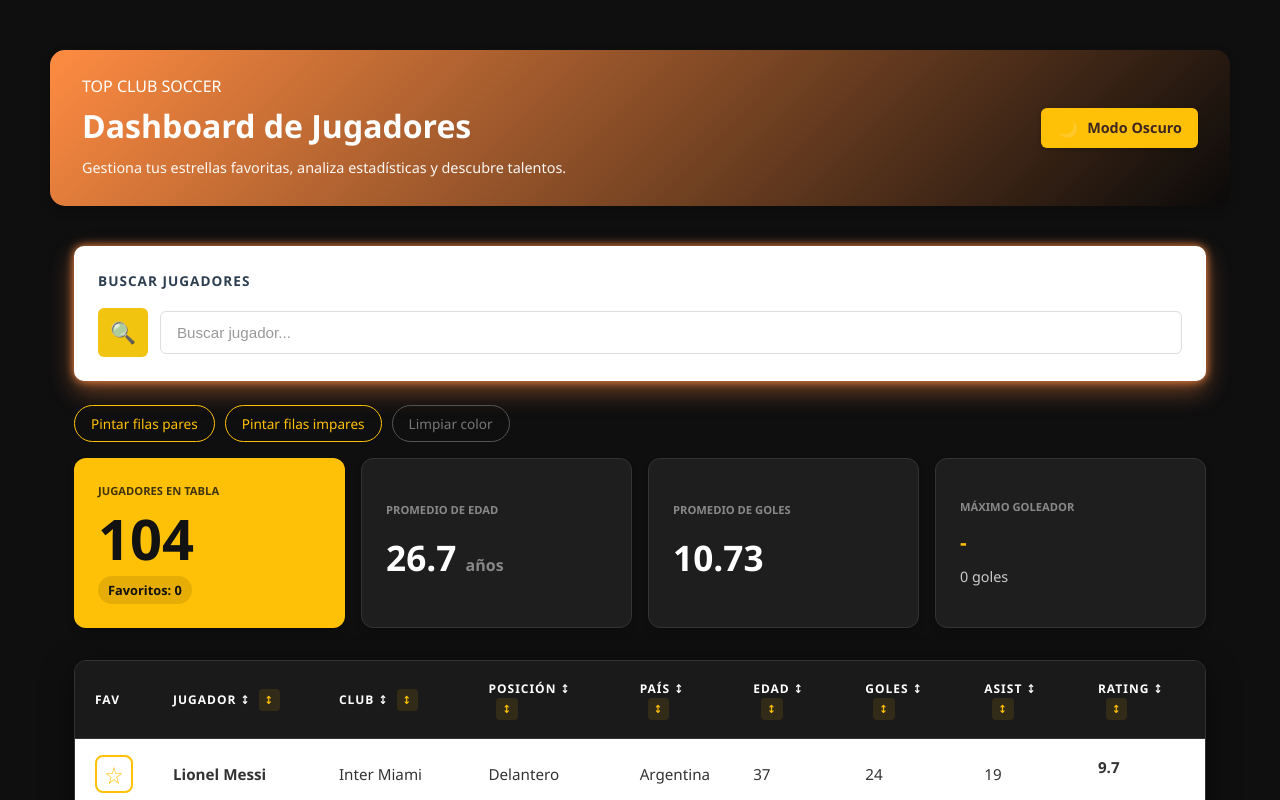
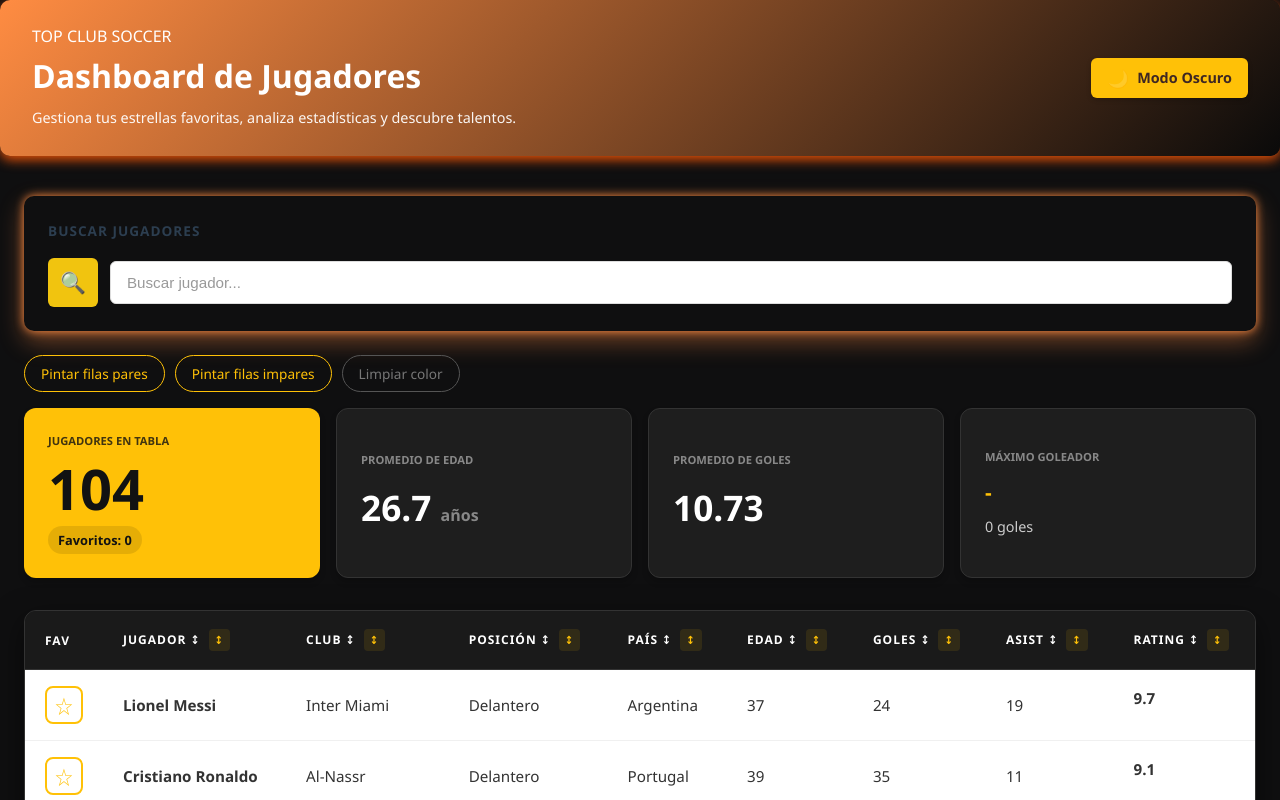
Before and after one commit to JuanEstebanCuellar/FUTBOL-TrabajoFinalProgramacion4, a React (Vite) app: page / in a window 1280 px wide. Shown: the top 800 px of the page. Built offline with nearby package versions, Linux system fonts and the light colour scheme.

Commit message:
DarkFinish

```diff
--- a/src/App.css
+++ b/src/App.css
@@ -15,11 +15,12 @@
 
 /* HEADER GLOBAL */
 .app__header {
+  width: 100%;
   background: linear-gradient(135deg, var(--primary-orange) 0%, #0a0a0a 100%);
   color: white;
   padding: 1.5rem 2rem;
-  box-shadow: 0 4px 12px rgba(0, 0, 0, 0.2);
-  border-radius: 15px;
+  box-shadow: 0 4px 12px rgb(226, 80, 8);
+  border-radius: 10px;
 }
 
 .app__header-content {
@@ -88,14 +89,9 @@
 }
 
 .app-wrapper {
-  width: 100%;
-  min-height: 100vh;
   display: flex;
   justify-content: center; /* centra el contenido horizontal */
   align-items: flex-start; /* si quieres centrar vertical cambia a center */
-  padding: var(--app-padding, 40px);
-  box-sizing: border-box;
-  background: transparent;
 }
 
 .app-content {
@@ -111,3 +107,14 @@
 .app-content > * {
   width: 100%;
 }
+
+/* Forzar transparencia en los contenedores principales */
+.app-wrapper,
+.app-content,
+.app__main,
+.player-table-container,
+.search-section,
+.control-panel,
+.stats-dashboard {
+  background: transparent !important;
+}
--- a/src/App.jsx
+++ b/src/App.jsx
@@ -73,14 +73,16 @@ function App() {
   }, []);
 
   // Guardar darkMode
-  useEffect(function() {
-    localStorage.setItem('darkMode', JSON.stringify(darkMode));
+  useEffect(() => {
+    try { localStorage.setItem('darkMode', JSON.stringify(darkMode)); } catch {}
     if (darkMode) {
       document.body.classList.add('dark-mode');
       document.body.classList.remove('light-mode');
+      document.documentElement.style.setProperty('--app-bg', '#0f0f10');
     } else {
       document.body.classList.add('light-mode');
       document.body.classList.remove('dark-mode');
+      document.documentElement.style.setProperty('--app-bg', '#ffffff');
     }
   }, [darkMode]);
 
@@ -262,7 +264,7 @@ function App() {
           isOpen={isModalOpen}
           onClose={function() { setIsModalOpen(false); }}
           player={selectedPlayer}
-          darkMode={darkMode}
+/*           darkMode={darkMode} */
         />
       </div>
     </div>
--- a/src/index.css
+++ b/src/index.css
@@ -127,3 +127,20 @@ body {
   width: 100%;
   min-height: 100vh;
 }
+
+/* Fondo fijo que siempre cubre la ventana (debug + fix) */
+:root {
+  --app-bg: #0f0f10; /* valor por defecto dark, se sobreescribe por body.light-mode */
+}
+body::before {
+  content: "";
+  position: fixed;
+  inset: 0;                 /* top:0; right:0; bottom:0; left:0 */
+  z-index: -9999;           /* detrás de todo */
+  background: var(--app-bg);
+  pointer-events: none;
+}
+
+.debug-bg-outline * {
+  outline: 1px dashed rgba(255,0,0,0.08);
+}
```
